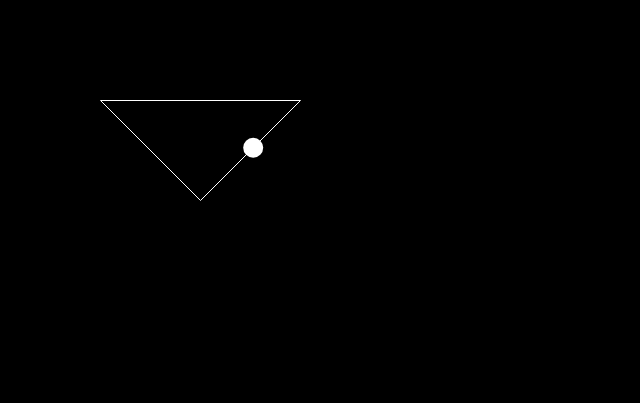
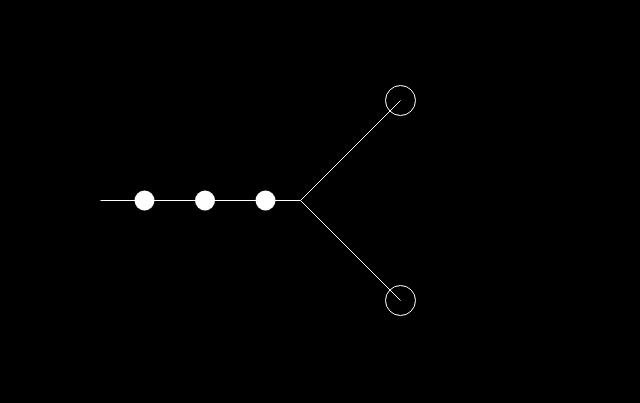
Before and after one commit to atlas-acme-lab/mechamarkers-tower-defence, a website built with webpack: page index.html in a window 1280 px wide. Shown: the whole page, without its empty margins (0-640 px from the left). Built offline with nearby package versions, Linux system fonts and the light colour scheme.

Commit message:
Add random branch and end node

```diff
--- a/index.html
+++ b/index.html
@@ -2,7 +2,7 @@
 <html>
   <head>
     <meta charset="UTF-8">
-    <title>Car Demo</title>
+    <title>Tower Man</title>
     <style>
       * {
         margin: 0;
--- a/src/Actors/Enemy.js
+++ b/src/Actors/Enemy.js
@@ -3,14 +3,16 @@ import Vec2 from '../Utils/Vec2';
 export default class Enemy {
   constructor(startNode) {
     this.position = startNode.position.copy();
-    this.speed = 0.1;
+    this.speed = 0.03;
     this.size = 10;
     this.setHeading(startNode.getNextNode());
+
+    this.isAlive = true;
   }
 
   setHeading(target) {
     this.target = target;
-    this.forward = Vec2.subtract(this.target.position, this.position);
+    this.forward = Vec2.sub(this.position, this.target.position);
     this.forward.normalize();
   }
 
@@ -18,7 +20,12 @@ export default class Enemy {
     this.position.addScalar(this.forward, this.speed * dt);
 
     if (this.target.hasArrived(this.position)) {
-      this.setHeading(this.target.getNextNode());
+      const nextNode = this.target.getNextNode();
+
+      if (nextNode) this.setHeading(nextNode);
+      else {
+        this.isAlive = false;
+      }
     }
   }
 
--- /dev/null
+++ b/src/Actors/PathNodes/EndNode.js
@@ -0,0 +1,32 @@
+import * as Vec2 from '../../Utils/Vec2';
+
+const NODE_DIST = 1;
+const NODE_DIST_SQ = NODE_DIST * NODE_DIST;
+
+class EndNode {
+  constructor(position) {
+    this.position = position;
+  }
+
+  hasArrived(pos) {
+    if (this.position.dist2(pos) < NODE_DIST_SQ) {
+      return true;
+    }
+    return false;
+  }
+
+  getNextNode() {
+    return false;
+  }
+
+  draw(ctx) {
+    ctx.save();
+    ctx.strokeStyle = 'white';
+    ctx.beginPath();
+    ctx.arc(this.position.x, this.position.y, 15, 0, 2 * Math.PI);
+    ctx.stroke();
+    ctx.restore();
+  }
+}
+
+export default EndNode;
--- a/src/Actors/PathNode.js
+++ b/src/Actors/PathNodes/PathNode.js
@@ -1,4 +1,4 @@
-import * as Vec2 from '../Utils/Vec2';
+import * as Vec2 from '../../Utils/Vec2';
 
 const NODE_DIST = 1;
 const NODE_DIST_SQ = NODE_DIST * NODE_DIST;
--- /dev/null
+++ b/src/Actors/PathNodes/RandomBranch.js
@@ -0,0 +1,39 @@
+import * as Vec2 from '../../Utils/Vec2';
+
+const NODE_DIST = 1;
+const NODE_DIST_SQ = NODE_DIST * NODE_DIST;
+
+class RandomBranch {
+  constructor(position) {
+    this.position = position;
+  }
+
+  setNext(n1, n2) {
+    this.next1 = n1;
+    this.next2 = n2;
+  }
+
+  hasArrived(pos) {
+    if (this.position.dist2(pos) < NODE_DIST_SQ) {
+      return true;
+    }
+    return false;
+  }
+
+  getNextNode() {
+    return Math.random() > 0.5 ? this.next1 : this.next2;
+  }
+
+  draw(ctx) {
+    ctx.save();
+    ctx.strokeStyle = 'white';
+    ctx.beginPath();
+    ctx.moveTo(this.next1.position.x, this.next1.position.y);
+    ctx.lineTo(this.position.x, this.position.y);
+    ctx.lineTo(this.next2.position.x, this.next2.position.y);
+    ctx.stroke();
+    ctx.restore();
+  }
+}
+
+export default RandomBranch;
--- a/src/Utils/Vec2.js
+++ b/src/Utils/Vec2.js
@@ -1,15 +1,28 @@
 export default class Vec2 {
   // Static stuff
-  static subtract(v1, v2) {
-    return new Vec2(v1.x - v2.x, v1.y - v2.y);
+  static sub(v1, v2) {
+    return new Vec2(v2.x - v1.x, v2.y - v1.y);
   }
 
-  static magnintude(v) {
-    return Math.sqrt(v.x*v.x + v.y*v.y);
+  static add(v1, v2) {
+    return new Vec2(v2.x + v1.x, v2.y + v1.y);
   }
 
-  static magnintude2(v) {
-    return (v.x*v.x + v.y*v.y);
+  static scale(v, s) {
+    return new Vec2(v.x * s, v.y * s);
+  }
+
+  static dist(v1, v2) {
+    return Vec2.sub(v1, v2).mag();
+  }
+
+  static dist2(v1, v2) {
+    return Vec2.sub(v1, v2).mag2();
+  }
+
+  static normalize(v) {
+    const m = v.mag();
+    return new Vec2(v.x / m, v.y / m);
   }
 
   // Instance methods
@@ -25,21 +38,29 @@ export default class Vec2 {
   add(v) {
     this.x += v.x;
     this.y += v.y;
+
+    return this;
   }
 
   addScalar(v, s) {
     this.x += v.x * s;
     this.y += v.y * s;
+
+    return this;
   }
 
   sub(v) {
     this.x -= v.x;
     this.y -= v.y;
+
+    return this;
   }
 
   scale(s) {
     this.x *= s;
     this.y *= s;
+
+    return this;
   }
 
   mag() {
@@ -51,16 +72,18 @@ export default class Vec2 {
   }
 
   dist(v) {
-    return Vec2.magnintude(Vec2.subtract(this, v));
+    return Vec2.sub(this, v).mag();
   }
 
   dist2(v) {
-    return Vec2.magnintude2(Vec2.subtract(this, v));
+    return Vec2.sub(this, v).mag2();
   }
 
   normalize() {
     const m = this.mag();
     this.x /= m;
     this.y /= m;
+
+    return this;
   }
 }
--- a/src/main.js
+++ b/src/main.js
@@ -1,33 +1,56 @@
 import Vec2 from './Utils/Vec2';
 import Enemy from './Actors/Enemy';
-import PathNode from './Actors/PathNode';
+
+// Nodes
+import PathNode from './Actors/PathNodes/PathNode';
+import EndNode from './Actors/PathNodes/EndNode';
+import RandomBranch from './Actors/PathNodes/RandomBranch';
 
 let canvas, ctx, prevTime;
 
-const node1 = new PathNode(new Vec2(100, 100));
-const node2 = new PathNode(new Vec2(300, 100));
-const node3 = new PathNode(new Vec2(200, 200));
+const node1 = new PathNode(new Vec2(100, 200));
+const node2 = new PathNode(new Vec2(200, 200));
+const branch1 = new RandomBranch(new Vec2(300, 200));
+const end1 = new EndNode(new Vec2(400, 100));
+const end2 = new EndNode(new Vec2(400, 300));
+
 node1.setNext(node2);
-node2.setNext(node3);
-node3.setNext(node1);
+node2.setNext(branch1);
+branch1.setNext(end1, end2);
 
-const e = new Enemy(node1);
+const enemies = [];
+
+const SPAWN_TIME_MAX = 2000;
+let spawnTimer = SPAWN_TIME_MAX;
+
+function filterEnemies() {
+  const enemyToRemove = enemies.findIndex(e => !e.isAlive);
+  if (enemyToRemove !== -1) enemies.splice(enemyToRemove, 1);
+}
 
 function update() {
   const currTime = Date.now();
   const dt = currTime - prevTime;
   prevTime = currTime;
 
-  e.update(dt);
+  if (spawnTimer <= 0) {
+    spawnTimer = SPAWN_TIME_MAX;
+    enemies.push(new Enemy(node1));
+  }
+  else spawnTimer -= dt;
+  enemies.forEach(e => e.update(dt));
+  filterEnemies();
 
   // Draw
   ctx.clearRect(-1, -1, canvas.width + 1, canvas.height + 1);
 
   node1.draw(ctx);
   node2.draw(ctx);
-  node3.draw(ctx);
+  branch1.draw(ctx);
+  end1.draw(ctx);
+  end2.draw(ctx);
 
-  e.draw(ctx);
+  enemies.forEach(e => e.draw(ctx));
 
   window.requestAnimationFrame(update);
 }
```
Also changed, not shown: src/Actors/Tower.js (added, +33 -0 lines), src/Actors/RandomPathBranch.js (deleted).
